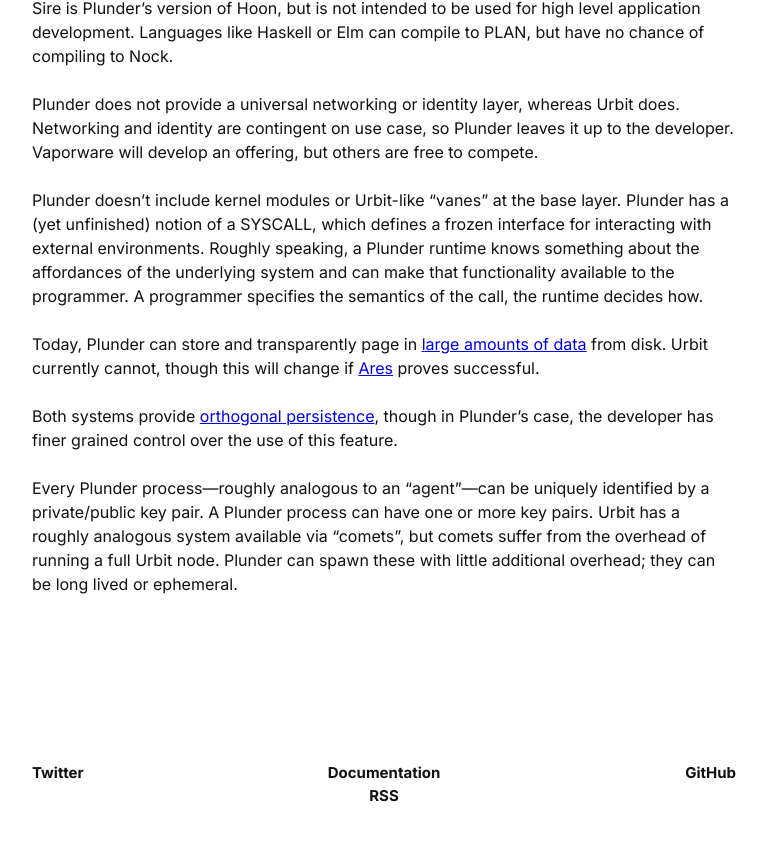
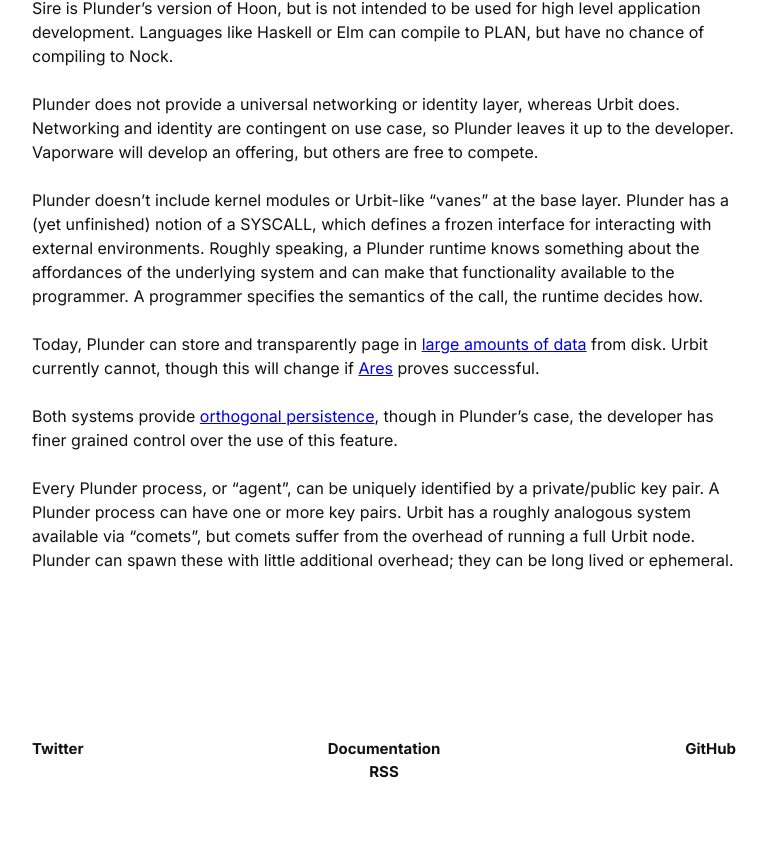
Before and after one commit to deathtothecorporation/jekyll-blog, a Jekyll site: the page built from _posts/2024-06-04-plunder-explained-for-urbit-users.md, in a window 1280 px wide and 900 px high, scrolled down 3537 px. Shown: the top 841 px of the window, without its empty margins (256-1023 px from the left). Built offline with Jekyll 4.4.1, drawn with Linux system fonts in a browser that asks for light colours; a script that is not in the unit is left out; comment, search, counter and statistics services are not loaded.

Commit message:
Update Written Posts “2024-06-04-plunder-explained-for-urbit-users”

```diff
--- a/_posts/2024-06-04-plunder-explained-for-urbit-users.md
+++ b/_posts/2024-06-04-plunder-explained-for-urbit-users.md
@@ -64,4 +64,4 @@
 
 Both systems provide [orthogonal persistence](https://medium.com/dfinity/ic-internals-orthogonal-persistence-9e0c094aac1a), though in Plunder’s case, the developer has finer grained control over the use of this feature.
 
-Every Plunder process—roughly analogous to an “agent”—can be uniquely identified by a private/public key pair. A Plunder process can have one or more key pairs. Urbit has a roughly analogous system available via “comets”, but comets suffer from the overhead of running a full Urbit node. Plunder can spawn these with little additional overhead; they can be long lived or ephemeral.
+Every Plunder process, or "agent", can be uniquely identified by a private/public key pair. A Plunder process can have one or more key pairs. Urbit has a roughly analogous system available via “comets”, but comets suffer from the overhead of running a full Urbit node. Plunder can spawn these with little additional overhead; they can be long lived or ephemeral.
```
